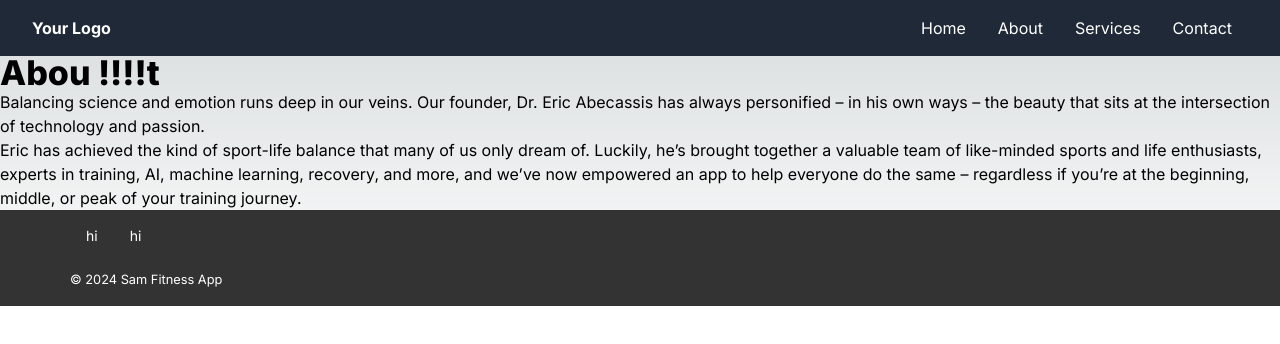
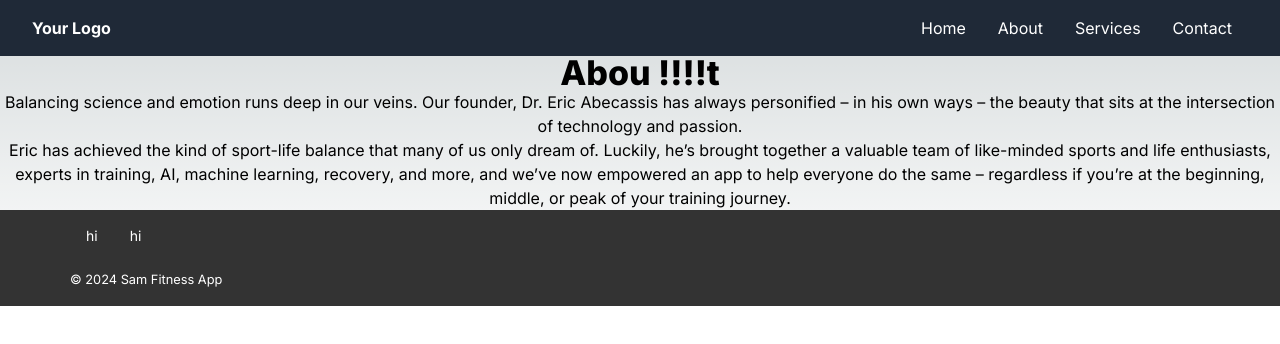
Before and after one commit to Martin2251/sam-app, a Next.js app: page /about in a window 1280 px wide. Shown: the top 344 px of the page. Built offline with nearby package versions, Linux system fonts and the light colour scheme.

Commit message:
amended about page

```diff
--- a/src/app/about/About.scss
+++ b/src/app/about/About.scss
@@ -0,0 +1,7 @@
+.about-text{
+    text-align: center;
+}
+
+.heading{
+    text-align: center;
+}
--- a/src/app/about/page.tsx
+++ b/src/app/about/page.tsx
@@ -5,12 +5,12 @@ import './About.scss';
 const AboutPage = () => {
   return (
     <>
-    <header>
+    <header className='heading'>
       <h1>Abou !!!!t</h1>
     </header>
     <main>
     <section>
-      <div>
+      <div className='about-text'>
       <p>Balancing science and emotion runs deep in our veins. Our founder, Dr. Eric Abecassis has always personified – in his own ways – the beauty that sits at the intersection of technology and passion.</p>
       <p>Eric has achieved the kind of sport-life balance that many of us only dream of. Luckily, he’s brought together a valuable team of like-minded sports and life enthusiasts, experts in training, AI, machine learning, recovery, and more, and we’ve now empowered an app to help everyone do the same – regardless if you’re at the beginning, middle, or peak of your training journey.</p>
       </div>
```
